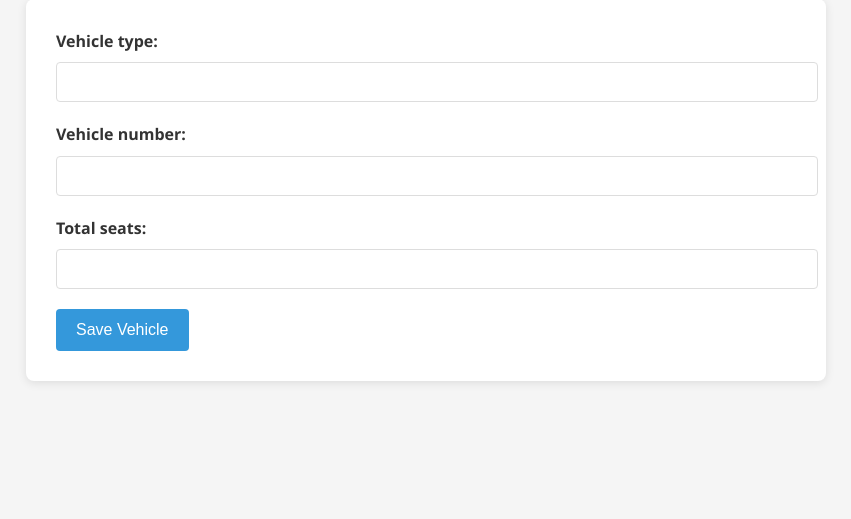
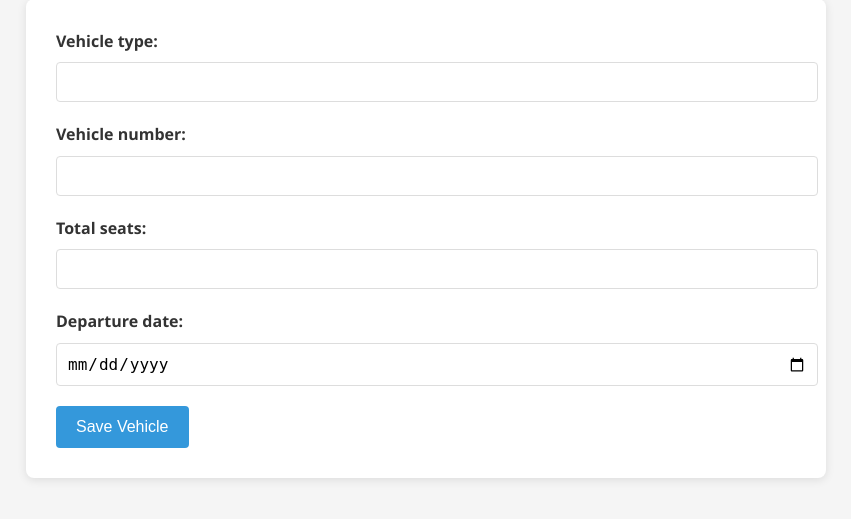
Before and after one commit to Nikson1122/TicketBookingSystem, a Django app: page /vehicle/ in a window 1280 px wide. Shown: the part 124-643 px from the top of the page, without its empty margins (214-1065 px from the left). Run offline with Django 5.2, Linux system fonts and the light colour scheme.

Commit message:
The date field added in the ticket booking system

```diff
--- a/ticket/forms.py
+++ b/ticket/forms.py
@@ -2,6 +2,12 @@ from django import forms
 from .models import Vehicle
 
 class VehicleForm(forms.ModelForm):
+
+    departure_date = forms.DateField(
+        widget=forms.DateInput(attrs={'type': 'date'}),
+        required=True
+    )
+
     class Meta:
         model = Vehicle
-        fields = ['vehicle_type', 'vehicle_number', 'total_seats']
+        fields = ['vehicle_type', 'vehicle_number', 'total_seats', 'departure_date']
--- a/ticket/models.py
+++ b/ticket/models.py
@@ -1,4 +1,5 @@
 from django.db import models
+from django.utils import timezone
 
 # Create your models here.
 
@@ -21,6 +22,7 @@ def __str__(self):
 class Vehicle(models.Model):
     vehicle_type = models.CharField(max_length=100)
     vehicle_number = models.CharField(max_length=15)
+    departure_date = models.DateField(default=timezone.now)
     total_seats = models.IntegerField()
 
     def __str__(self):
--- a/ticket/templates/ticket/vehiclelist.html
+++ b/ticket/templates/ticket/vehiclelist.html
@@ -186,6 +186,7 @@
         <div class="vehicle-info">
             <h2>{{ vehicle.vehicle_type }} - {{ vehicle.vehicle_number }}</h2>
             <p>Total Seats: {{ vehicle.total_seats }}</p>
+             <p>Depature Date: {{ vehicle.departure_date }}</p>
         </div>
 
         <div class="seat-container">
```
Also changed, not shown: db.sqlite3, ticket/migrations/0003_vehicle_departure_date.py (added).
